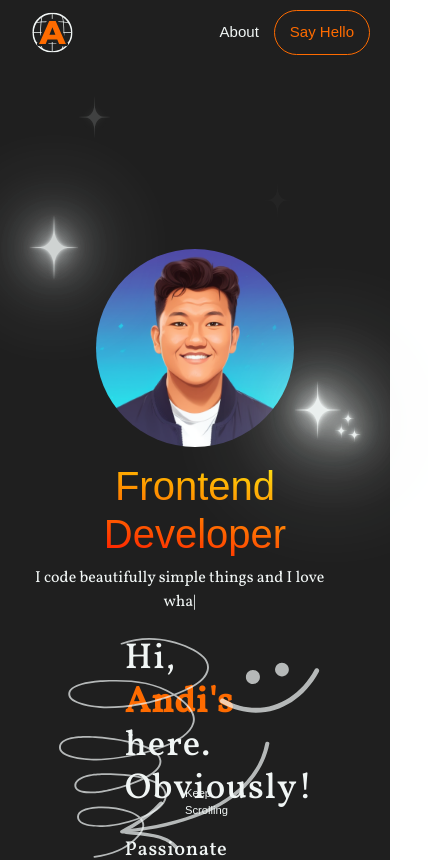
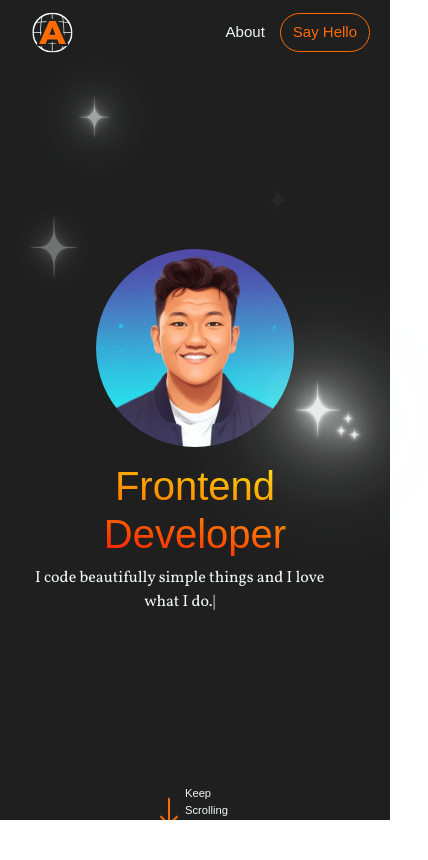
Before and after one commit to achmadjie/my-portfolio, a Next.js app: page / in a window 390 px wide. Shown: the top 860 px of the page, 428 px wide, since content can reach past the window. Built offline with nearby package versions, Linux system fonts and the light colour scheme; a web font is replaced by a local one.

Commit message:
change the link text padding

```diff
--- a/app/components/navbar/Navbar.css
+++ b/app/components/navbar/Navbar.css
@@ -58,6 +58,6 @@
   }
 
   .about-text{
-    padding: 10px 15px;
+    padding: 7px 12px;
   }
 }
--- a/app/layout.jsx
+++ b/app/layout.jsx
@@ -5,6 +5,7 @@ import "./globals.css";
 import Headline from "./components/head/Headline";
 import Description from "./components/description/Description";
 import LatestProject from "./components/latest-project/LatestProject";
+// import sad from "../public/Anggi Marito Tak Segampang Itu.mp3"
 // import CorsItem from './components/carousel-item/CarouselItem'
 import Footer from "./components/footer/Footer";
 
@@ -27,13 +28,13 @@ export default function RootLayout({ children }) {
           <Headline />
         </section>
         <section>
-          <Description />
+          {/* <Description /> */}
         </section>
         <section>
-          <LatestProject />
+          {/* <LatestProject /> */}
         </section>
         <section>
-          <Footer />
+          {/* <Footer /> */}
         </section>
         {/* <CorsItem /> */}
       </body>
```
